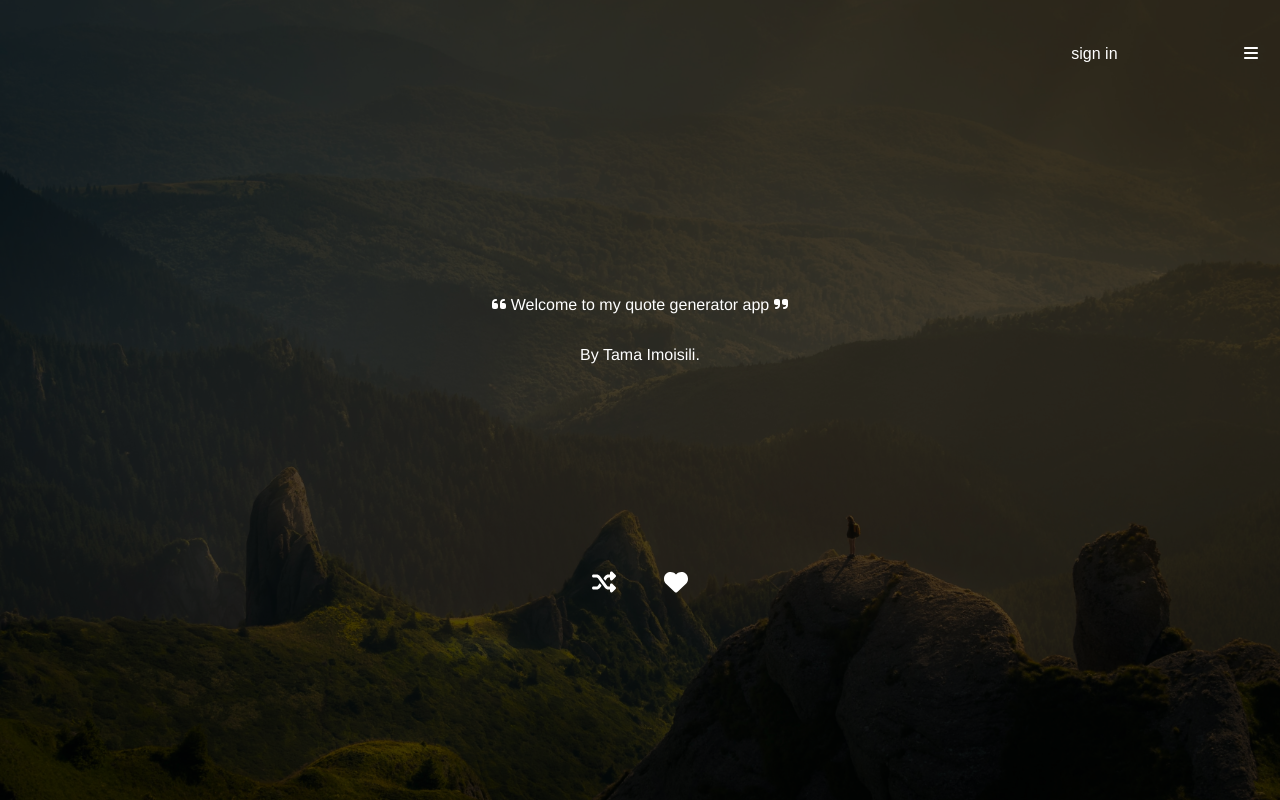
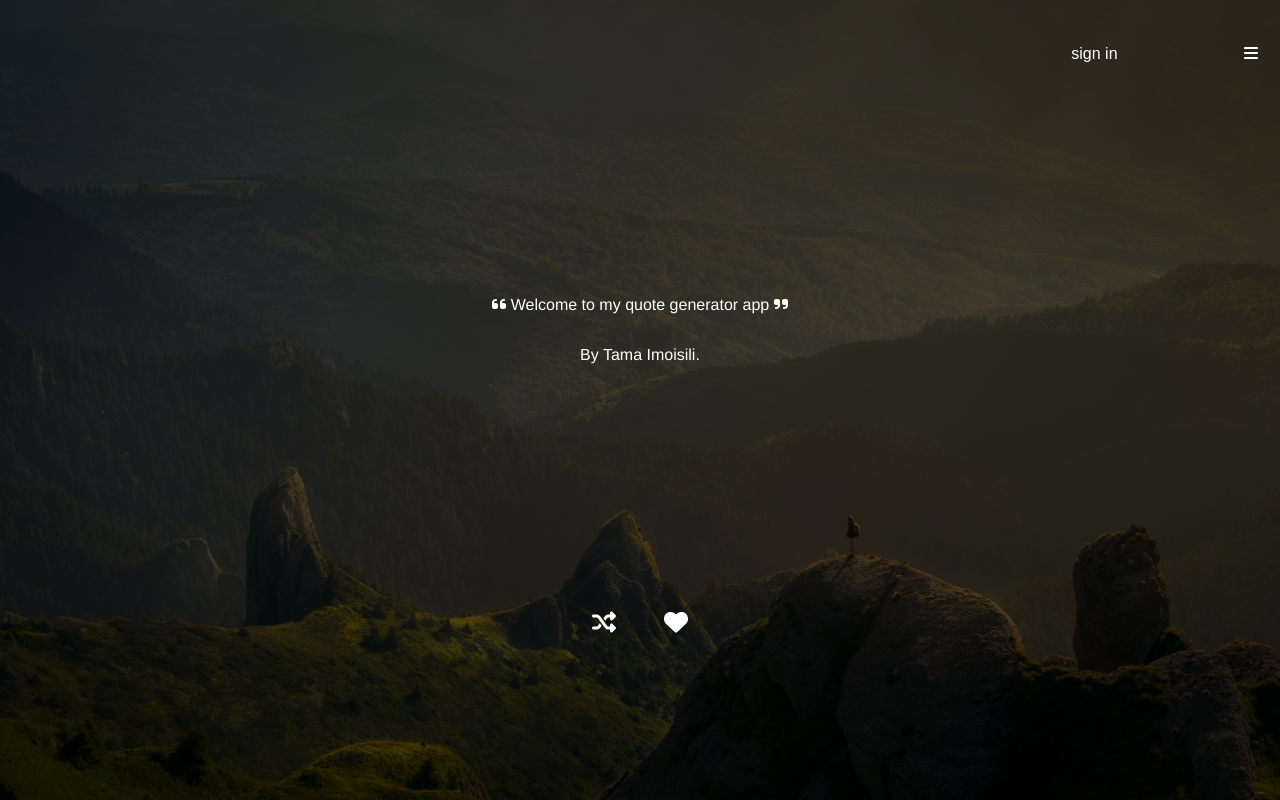
Before and after one commit to TamaImoisili/quotes_app, a React (Create React App) app in the folder client/: page / in a window 1280 px wide. Built offline with nearby package versions, Linux system fonts and the light colour scheme.

Commit message:
fixing issue of overlap between quotes and buttons

```diff
--- a/client/src/App.js
+++ b/client/src/App.js
@@ -16,7 +16,6 @@ function App() {
   const updateQuote = (newQuote, bgImage) => {
     setCurrentQuote({ text: newQuote.content });
     setCurrentAuthor({ text: newQuote.author });
-    console.log(bgImage, backgroundPhoto);
     setBackgroundImage(bgImage);
   };
 
--- a/client/src/Components/NewQuoteButton.js
+++ b/client/src/Components/NewQuoteButton.js
@@ -17,7 +17,6 @@ function NewQuoteButton({ updateQuote, bgImage }) {
       const backgroundResponse = await fetch( `${apiUrl}/getBackground?width=${screenWidth}&height=${screenHeight}`);
       const backgroundData = backgroundResponse.ok ? await backgroundResponse.json() : '/default.jpg';
       const backgroundImageUrl = backgroundResponse.ok ? backgroundData.urls.regular : '/default.jpg';
-      console.log(backgroundImageUrl);
       const response = await fetch(`${apiUrl}/getRandomQuote`);
 
       if (!response.ok) {
--- a/client/src/Styles/FavouritesButton.css
+++ b/client/src/Styles/FavouritesButton.css
@@ -10,7 +10,7 @@
     font-size:1.5em;
     margin-left: 3em;
     position: absolute;
-    bottom: 25%;
+    bottom: 20%;
 }
 .FavouritesButton:hover {
     color: red; /* Change background color on hover */
--- a/client/src/Styles/NewQuoteButton.css
+++ b/client/src/Styles/NewQuoteButton.css
@@ -10,7 +10,7 @@
     font-size:1.5em;
     margin-right: 3em;
     position: absolute;
-    bottom: 25%;
+    bottom: 20%;
 }
 .NewQuoteButton:hover {
    color: rgb(69, 121, 173); /* Change background color on hover */
```
